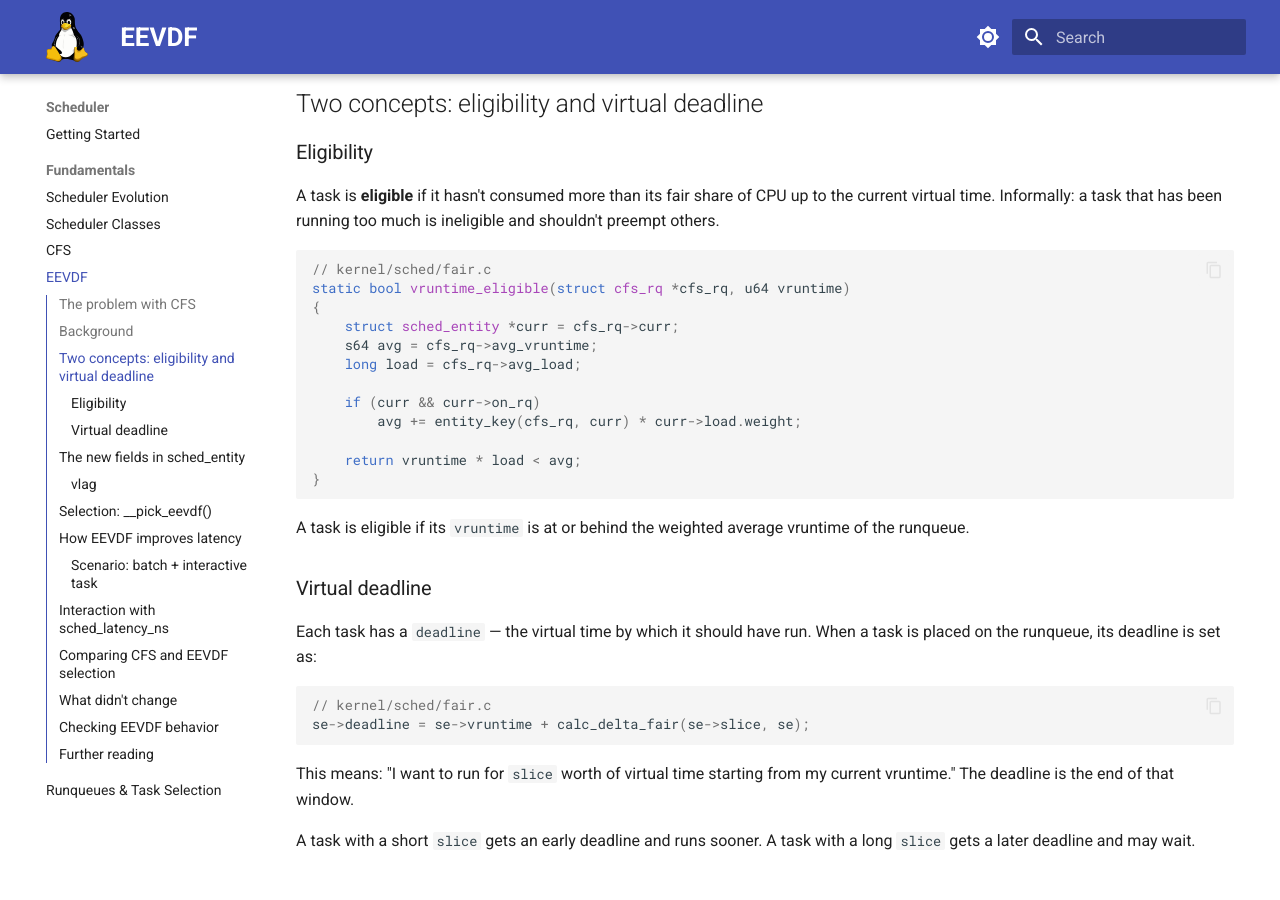
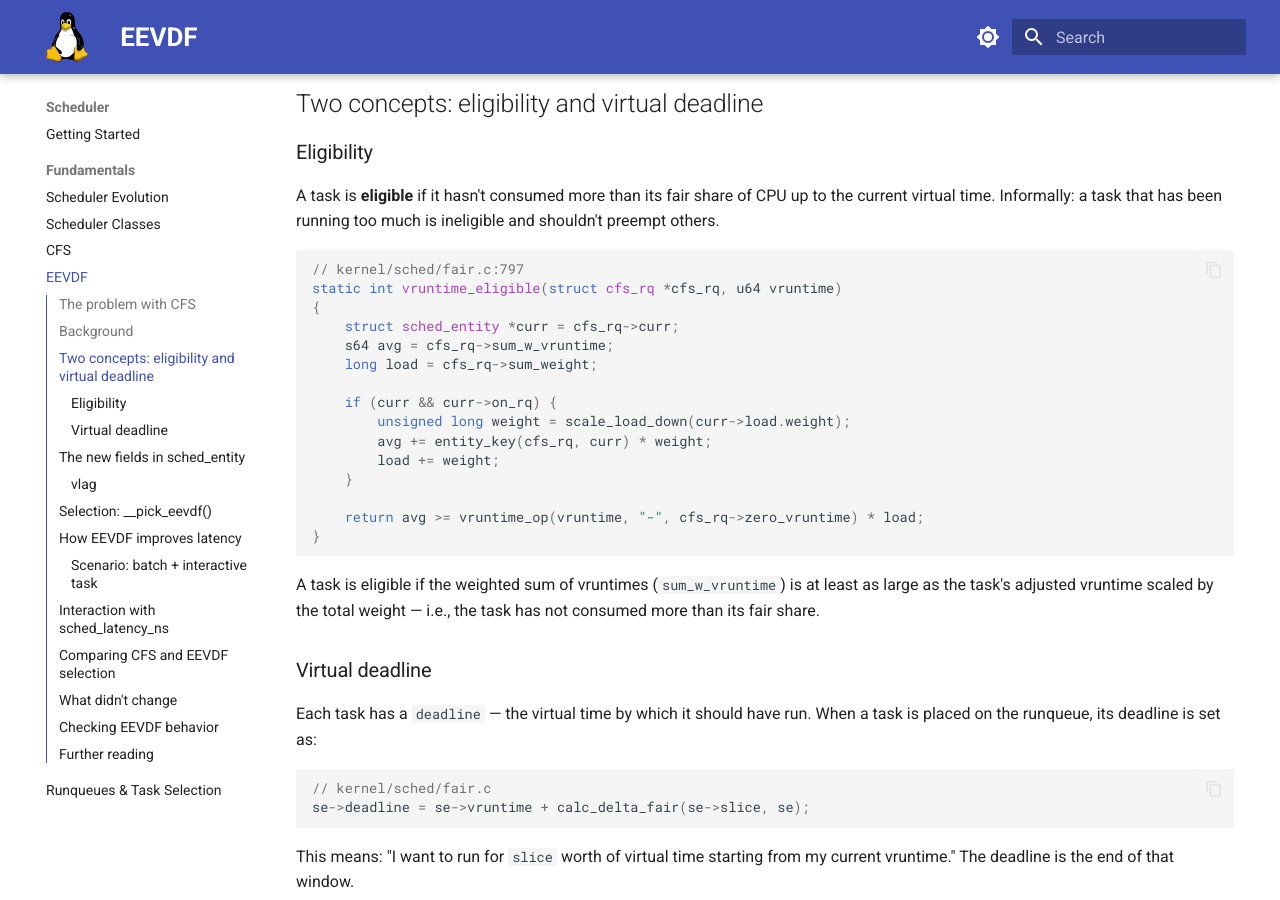
Before and after one commit to laveeshb/linux-kernel-internals, an MkDocs documentation site: the page built from docs/sched/eevdf.md, in a window 1280 px wide and 900 px high, scrolled down 710 px. Built offline with MkDocs 1.6.1 and Material for MkDocs 9.7.7, drawn with Linux system fonts in a browser that asks for light colours.

Commit message:
Fix factual errors in eevdf.md and scheduler-evolution.md
- eevdf.md: fix vruntime_eligible() - correct field names (sum_w_vruntime/
  sum_weight not avg_vruntime/avg_load), correct return type (int not bool),
  and correct comparison logic per actual kernel source
- scheduler-evolution.md: remove unverifiable CFS commit hash 2bd8e7d04a0a;
  link to v2.6.23 release tag instead

````diff
--- a/docs/sched/eevdf.md
+++ b/docs/sched/eevdf.md
@@ -25,21 +25,24 @@ It was implemented for Linux by Peter Zijlstra (Intel) and merged in kernel 6.6
 A task is **eligible** if it hasn't consumed more than its fair share of CPU up to the current virtual time. Informally: a task that has been running too much is ineligible and shouldn't preempt others.
 
 ```c
-// kernel/sched/fair.c
-static bool vruntime_eligible(struct cfs_rq *cfs_rq, u64 vruntime)
+// kernel/sched/fair.c:797
+static int vruntime_eligible(struct cfs_rq *cfs_rq, u64 vruntime)
 {
     struct sched_entity *curr = cfs_rq->curr;
-    s64 avg = cfs_rq->avg_vruntime;
-    long load = cfs_rq->avg_load;
+    s64 avg = cfs_rq->sum_w_vruntime;
+    long load = cfs_rq->sum_weight;
 
-    if (curr && curr->on_rq)
-        avg += entity_key(cfs_rq, curr) * curr->load.weight;
+    if (curr && curr->on_rq) {
+        unsigned long weight = scale_load_down(curr->load.weight);
+        avg += entity_key(cfs_rq, curr) * weight;
+        load += weight;
+    }
 
-    return vruntime * load < avg;
+    return avg >= vruntime_op(vruntime, "-", cfs_rq->zero_vruntime) * load;
 }
 ```
 
-A task is eligible if its `vruntime` is at or behind the weighted average vruntime of the runqueue.
+A task is eligible if the weighted sum of vruntimes (`sum_w_vruntime`) is at least as large as the task's adjusted vruntime scaled by the total weight — i.e., the task has not consumed more than its fair share.
 
 ### Virtual deadline
 
````
Also changed, not shown: docs/sched/scheduler-evolution.md (+1 -1 lines).
